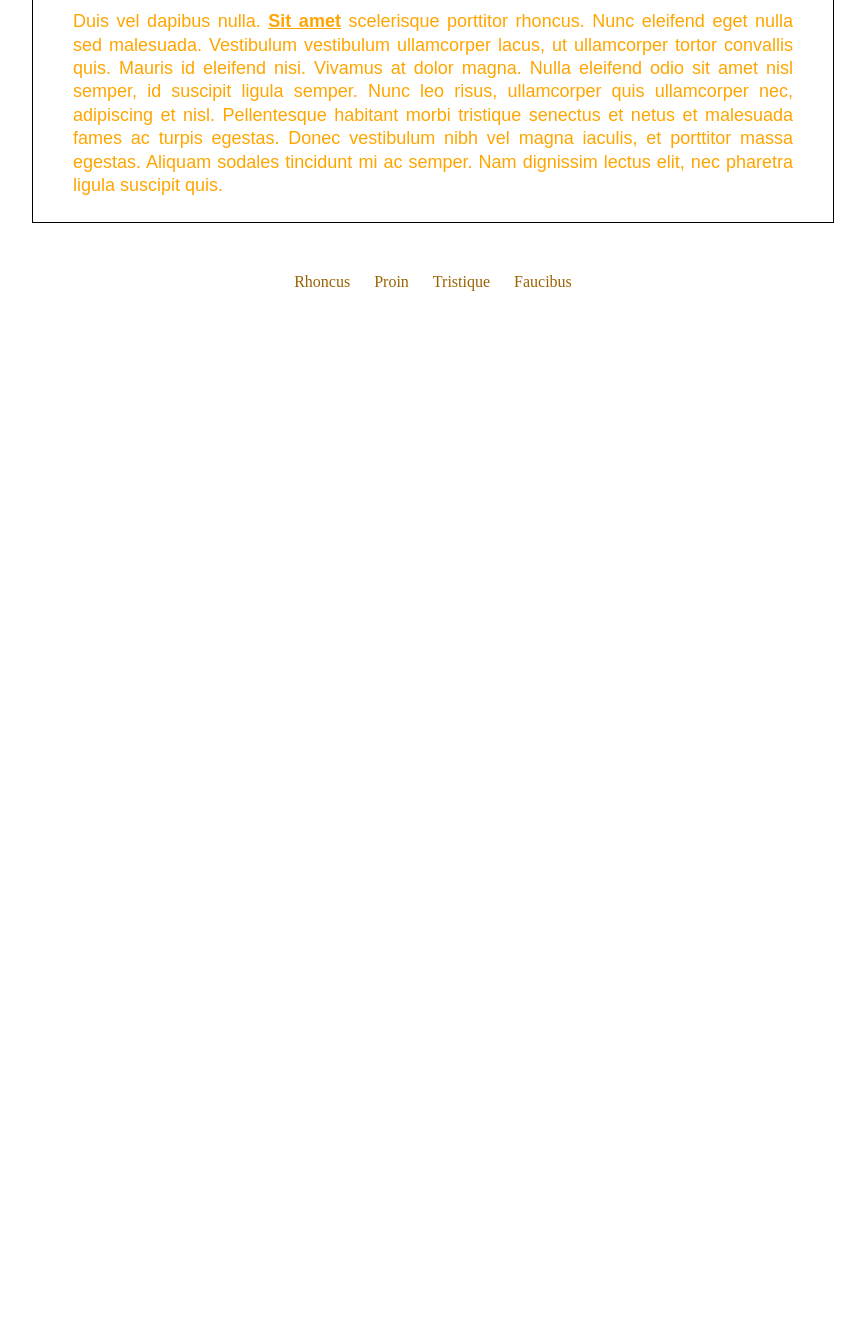
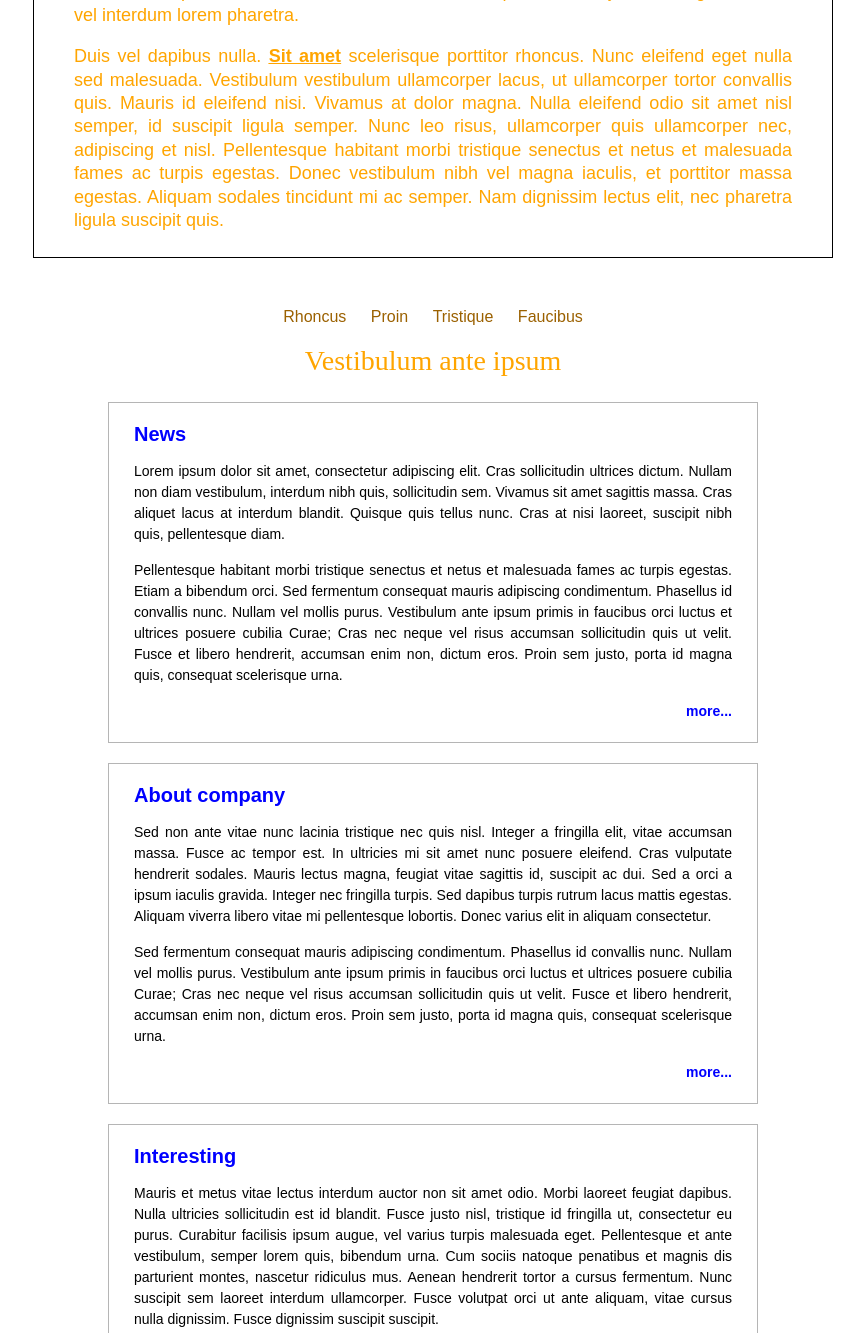
Before and after one commit to vbando/layout, a plain HTML site: page 242/index.html in a window 1280 px wide. Shown: the part 1052-2385 px from the top of the page, without its empty margins (207-1072 px from the left). Before the commit the page ends 1352 px from the top, so only its background shows below. Drawn offline with Linux system fonts and the light colour scheme.

Commit message:
feat: create semantic layout with content cards

```diff
--- a/242/index.html
+++ b/242/index.html
@@ -59,6 +59,47 @@
 		<a href="#">Faucibus</a>
 	</nav>
 </footer>
+	<main class="wrapper">
+		<h1>Vestibulum ante ipsum</h1>
 
+		<section class="card">
+			<h2>News</h2>
+			<p>
+				Lorem ipsum dolor sit amet, consectetur adipiscing elit. Cras sollicitudin ultrices dictum. Nullam non diam vestibulum, interdum nibh quis, sollicitudin sem. Vivamus sit amet sagittis massa. Cras aliquet lacus at interdum blandit. Quisque quis tellus nunc. Cras at nisi laoreet, suscipit nibh quis, pellentesque diam.
+			</p>
+			<p>
+				Pellentesque habitant morbi tristique senectus et netus et malesuada fames ac turpis egestas. Etiam a bibendum orci. Sed fermentum consequat mauris adipiscing condimentum. Phasellus id convallis nunc. Nullam vel mollis purus. Vestibulum ante ipsum primis in faucibus orci luctus et ultrices posuere cubilia Curae; Cras nec neque vel risus accumsan sollicitudin quis ut velit. Fusce et libero hendrerit, accumsan enim non, dictum eros. Proin sem justo, porta id magna quis, consequat scelerisque urna.
+			</p>
+			<p class="more">
+				<a href="#">more...</a>
+			</p>
+		</section>
+
+		<section class="card">
+			<h2>About company</h2>
+			<p>
+				Sed non ante vitae nunc lacinia tristique nec quis nisl. Integer a fringilla elit, vitae accumsan massa. Fusce ac tempor est. In ultricies mi sit amet nunc posuere eleifend. Cras vulputate hendrerit sodales. Mauris lectus magna, feugiat vitae sagittis id, suscipit ac dui. Sed a orci a ipsum iaculis gravida. Integer nec fringilla turpis. Sed dapibus turpis rutrum lacus mattis egestas. Aliquam viverra libero vitae mi pellentesque lobortis. Donec varius elit in aliquam consectetur.
+			</p>
+			<p>
+				Sed fermentum consequat mauris adipiscing condimentum. Phasellus id convallis nunc. Nullam vel mollis purus. Vestibulum ante ipsum primis in faucibus orci luctus et ultrices posuere cubilia Curae; Cras nec neque vel risus accumsan sollicitudin quis ut velit. Fusce et libero hendrerit, accumsan enim non, dictum eros. Proin sem justo, porta id magna quis, consequat scelerisque urna.
+			</p>
+			<p class="more">
+				<a href="#">more...</a>
+			</p>
+		</section>
+
+		<section class="card">
+			<h2>Interesting</h2>
+			<p>
+				Mauris et metus vitae lectus interdum auctor non sit amet odio. Morbi laoreet feugiat dapibus. Nulla ultricies sollicitudin est id blandit. Fusce justo nisl, tristique id fringilla ut, consectetur eu purus. Curabitur facilisis ipsum augue, vel varius turpis malesuada eget. Pellentesque et ante vestibulum, semper lorem quis, bibendum urna. Cum sociis natoque penatibus et magnis dis parturient montes, nascetur ridiculus mus. Aenean hendrerit tortor a cursus fermentum. Nunc suscipit sem laoreet interdum ullamcorper. Fusce volutpat orci ut ante aliquam, vitae cursus nulla dignissim. Fusce dignissim suscipit suscipit.
+			</p>
+			<p>
+				Etiam a bibendum orci. Sed fermentum consequat mauris adipiscing condimentum. Phasellus id convallis nunc. Nullam vel mollis purus. Vestibulum ante ipsum primis in faucibus orci luctus et ultrices posuere cubilia Curae; Cras nec neque vel risus accumsan sollicitudin quis ut velit. Fusce et libero hendrerit, accumsan enim non, dictum eros. Proin sem justo, porta id magna quis, consequat scelerisque urna.
+			</p>
+			<p class="more">
+				<a href="#">more...</a>
+			</p>
+		</section>
+	</main>
 </body>
 </html>
--- a/242/style.css
+++ b/242/style.css
@@ -109,3 +109,61 @@ h1{
 	color: black;
 	text-decoration: underline;
 }
+* {
+	box-sizing: border-box;
+}
+
+body {
+	font-family: Arial, sans-serif;
+	margin: 0;
+	padding: 20px;
+}
+
+.wrapper {
+	width: 650px;
+	margin: 0 auto;
+}
+
+h1 {
+	text-align: center;
+	font-family: "Times New Roman", serif;
+	font-weight: normal;
+	font-size: 28px;
+	margin-bottom: 25px;
+}
+
+.card {
+	border: 1px solid #b5b5b5;
+	padding: 20px 25px;
+	margin-bottom: 20px;
+}
+
+.card h2 {
+	color: #0000ff;
+	font-size: 20px;
+	margin-top: 0;
+	margin-bottom: 15px;
+}
+
+.card p {
+	font-size: 14px;
+	line-height: 1.5;
+	text-align: justify;
+	margin-top: 0;
+	margin-bottom: 15px;
+}
+
+.card p.more {
+	text-align: right;
+	margin-bottom: 0;
+}
+
+.card a {
+	color: #0000ff;
+	text-decoration: none;
+	font-weight: bold;
+}
+
+.card a:hover {
+	text-decoration: underline;
+}
```
